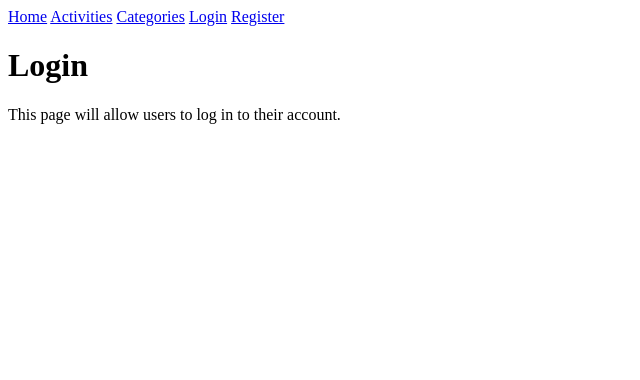
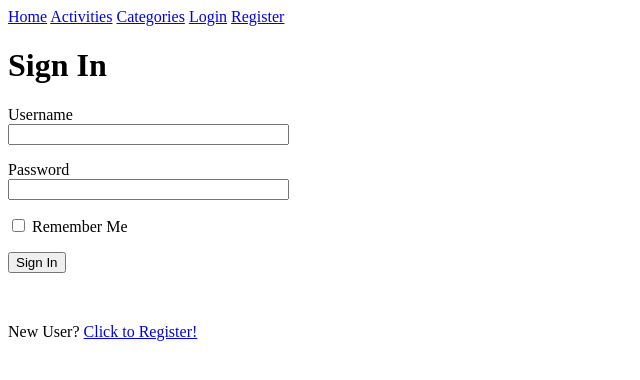
Before and after one commit to Lars511/DDWT_final_project, a Flask app: page /login in a window 1280 px wide. Shown: the top 380 px of the page, without its empty margins (0-640 px from the left). Run offline with Flask 3, Linux system fonts and the light colour scheme.

Commit message:
Wrote HTML for user login

```diff
--- a/app/templates/login.html
+++ b/app/templates/login.html
@@ -1,8 +1,38 @@
 {% extends "base.html" %}
 
 {% block content %}
-<h1>Login</h1>
-<p>This page will allow users to log in to their account.</p>
+    <h1>Sign In</h1>
 
-<!-- login form -->
+    {% with messages = get_flashed_messages() %}
+        {% if messages %}
+            {% for message in messages %}
+                <p style="color: red;">{{ message }}</p>
+            {% endfor %}
+        {% endif %}
+    {% endwith %}
+
+
+    <form action="" method="post" novalidate class="signin">
+        {{ form.hidden_tag() }}
+        <p>
+            Username<br>
+            {{ form.username(size=32) }}
+            {% for error in form.username.errors %}
+            <span style="color: red;">[{{ error }}]</span>
+            {% endfor %}
+        </p>
+        <p>
+            {{ form.password.label }}<br>
+            {{ form.password(size=32) }}
+            {% for error in form.password.errors %}
+            <span style="color: red;">[{{ error }}]</span>
+            {% endfor %}
+        </p>
+        <p>{{ form.remember_me() }} {{ form.remember_me.label }}</p>
+        <p>{{ form.submit() }}</p>
+
+        <br><p>
+            New User? <a href="{{ url_for('register') }}">Click to Register!</a>
+        </p>
+    </form>
 {% endblock %}
```
